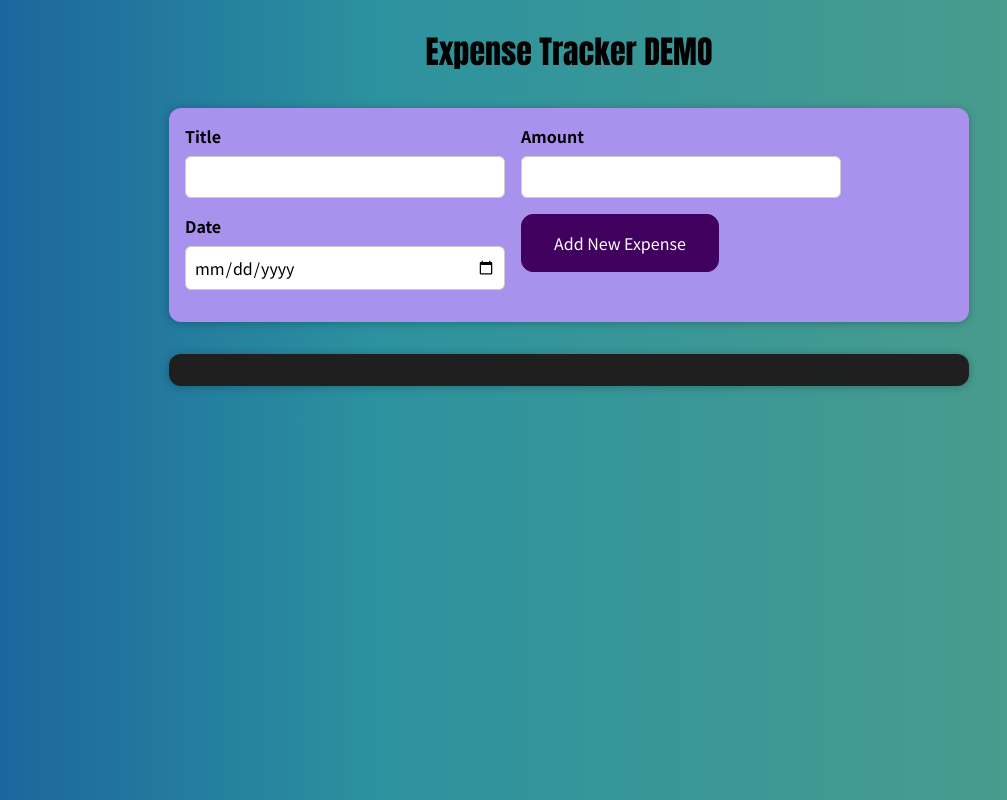
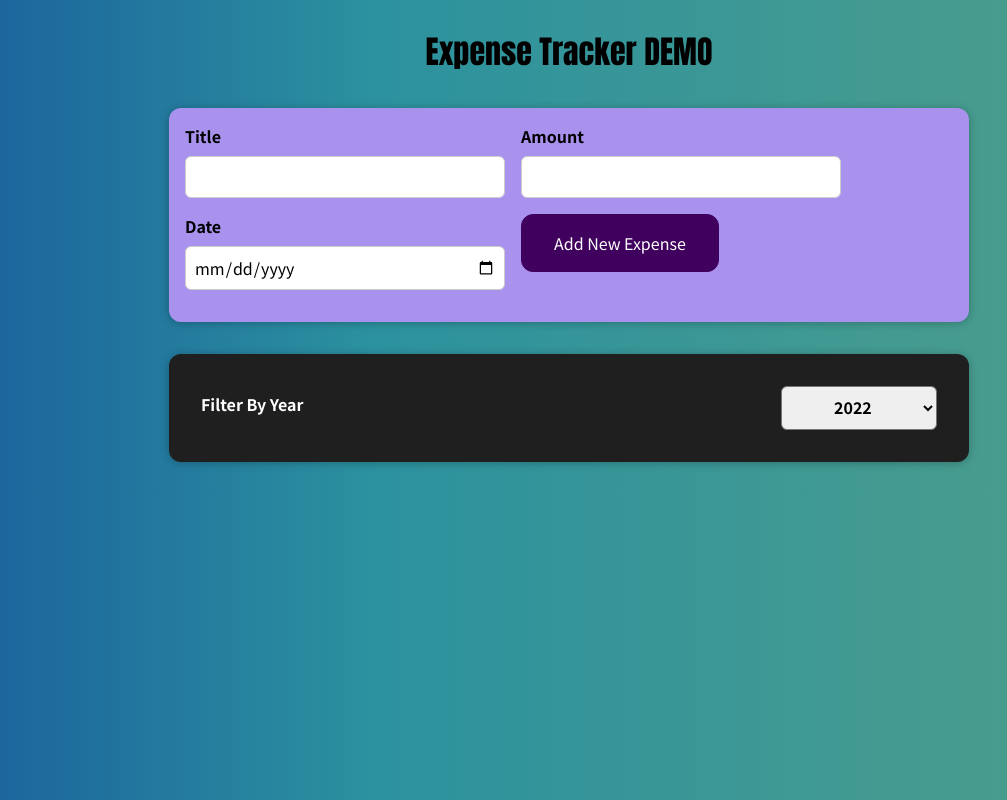
Before and after one commit to DiyanPv/React-Demos, a React (Create React App) app in the folder my-app/: page / in a window 1280 px wide. Shown: the whole page, without its empty margins (71-1078 px from the left). Built offline with nearby package versions, Linux system fonts and the light colour scheme.

Commit message:
Dynamic adding to list

```diff
--- a/my-app/src/App.js
+++ b/my-app/src/App.js
@@ -1,19 +1,24 @@
+import { useState } from "react";
 import DemoExpense from "./components/Expenses/DemoExpense";
 import NewExpense from "./components/NewExpenseInput/NewExpense";
+const Expenses = [];
 function App() {
+  const [expenses, setExpenses] = useState(Expenses);
+
   const addExpenseHandler = (expense) => {
-    expenses.push({
+    let newobj = {
       title: expense.title,
       price: expense.amount,
       date: new Date(expense.date),
-    });
-    console.log(expenses);
+      id: "0000" + Math.random() + Math.random(),
+    };
+    setExpenses([newobj, ...expenses]);
   };
-  const expenses = [];
 
   return (
     <div>
       <h2 className="title-document">Expense Tracker DEMO</h2>
+
       <NewExpense onReceiveItem={addExpenseHandler} />
       <DemoExpense items={expenses} />
     </div>
--- a/my-app/src/components/Expenses/DemoExpense.js
+++ b/my-app/src/components/Expenses/DemoExpense.js
@@ -1,11 +1,24 @@
 import "./DemoExpense.css";
+import ExpenseFilter from "../Filter/ExpenseFilter";
+import ExpenseItem from "./ExpenseItem";
+import { useState } from "react";
+function DemoExpense(props) {
+  const [year, setYear] = useState(`2022`);
+  const filteredArr = props.items.filter(
+    (el) => (el.date.getFullYear()) === Number(year)
+  );
 
-import ExpenseItem from "./ExpenseItem";
-function DemoExpense(props) {
+
   return (
     <div className="expenses">
-      {props.items.map((el) => (
-        <div>{ExpenseItem(el)}</div>
+      <ExpenseFilter selected={year} />
+      {filteredArr.map((el) => (
+        <ExpenseItem
+          key={el.id}
+          title={el.title}
+          date={el.date}
+          price={el.price}
+        ></ExpenseItem>
       ))}
     </div>
   );
--- a/my-app/src/components/Expenses/ExpenseItem.js
+++ b/my-app/src/components/Expenses/ExpenseItem.js
@@ -1,23 +1,28 @@
 import "./ExpenseItem.css";
 import "./ExpenseDate";
 import ExpenseDate from "./ExpenseDate";
-import React, { useState } from "react";
+import React from "react";
 
+const curday = (sp) => {
+  let today = new Date();
+  var dd = today.getDate();
+  var mm = today.getMonth() + 1; //As January is 0.
+  var yyyy = today.getFullYear();
+
+  if (dd < 10) dd = "0" + dd;
+  if (mm < 10) mm = "0" + mm;
+  return mm + sp + dd + sp + yyyy;
+};
 function ExpenseItem(props) {
-
-  const [title, setTitle] = useState(props.title);
-  const changeTitle = () => {
-    const newTitle = `New Title Static`;
-    setTitle(newTitle);
-  };
   return (
-    <div className="expense-item">
-      <ExpenseDate date={props.date} />
-      <div className="expense-item__description">
-        <h2>{title}</h2>
-        <div className="expense-item__price">${props.price}</div>
+    <div>
+      <div className="expense-item">
+        <ExpenseDate value={curday(`-`)} date={props.date} />
+        <div className="expense-item__description">
+          <h2>{props.title}</h2>
+          <div className="expense-item__price">{props.price}лв.</div>
+        </div>
       </div>
-      <button onClick={changeTitle}>Change Title</button>
     </div>
   );
 }
--- /dev/null
+++ b/my-app/src/components/Filter/ExpenseFilter.css
@@ -0,0 +1,24 @@
+.expenses-filter {
+  color: white;
+  padding: 0 1rem;
+}
+
+.expenses-filter__control {
+  display: flex;
+  width: 100%;
+  align-items: center;
+  justify-content: space-between;
+  margin: 1rem 0;
+}
+
+.expenses-filter label {
+  font-weight: bold;
+  margin-bottom: 0.5rem;
+}
+
+.expenses-filter select {
+  font: inherit;
+  padding: 0.5rem 3rem;
+  font-weight: bold;
+  border-radius: 6px;
+}
--- /dev/null
+++ b/my-app/src/components/Filter/ExpenseFilter.js
@@ -0,0 +1,23 @@
+import "./ExpenseFilter.css";
+import { useState } from "react";
+const ExpenseFilter = (props) => {
+  const [year, setYear] = useState(`2022`);
+  const dropDownChangeHandler = (event) => {
+    const yearvar = event.target.value;
+    setYear(yearvar);
+  };
+  return (
+    <div className="expenses-filter">
+      <div className="expenses-filter__control">
+        <label>Filter By Year</label>
+        <select value={year} onChange={dropDownChangeHandler}>
+          <option value="2022">2022</option>
+          <option value="2021">2021</option>
+          <option value="2020">2020</option>
+          <option value="2019">2019</option>
+        </select>
+      </div>
+    </div>
+  );
+};
+export default ExpenseFilter;
--- a/my-app/src/components/NewExpenseInput/ExpenseForm.js
+++ b/my-app/src/components/NewExpenseInput/ExpenseForm.js
@@ -1,34 +1,35 @@
 import "./ExpenseForm.css";
 import { useState } from "react";
-import App from "../../App";
+
+let expenseData;
 const ExpenseForm = (props) => {
-  const [enteredTitle, setEnteredTitle] = useState(``);
-  const [enteredAmount, setEnteredAmount] = useState(``);
-  const [enteredDate, setEnteredDate] = useState(``);
+  const [title, setTitle] = useState(``);
+  const [amount, setAmount] = useState(``);
+  const [date, setDate] = useState(``);
   const titleChangeHandler = (e) => {
-    setEnteredTitle(e.target.value);
+    setTitle(e.target.value);
   };
   const amountChangeHandler = (e) => {
-    setEnteredAmount(e.target.value);
+    setAmount(e.target.value);
   };
   const dateChangeHandler = (e) => {
-    setEnteredDate(e.target.value);
+    setDate(e.target.value);
   };
   const submitHandler = (e) => {
     e.preventDefault();
-    const expenseData = {
-      title: enteredTitle,
-      amount: enteredAmount,
-      date: new Date(enteredDate),
+    expenseData = {
+      title: title,
+      amount: amount,
+      date: new Date(date),
     };
     if (
       expenseData.title !== "" &&
       expenseData.amount !== "" &&
       expenseData.date !== ""
     ) {
-      setEnteredTitle(``);
-      setEnteredAmount(``);
-      setEnteredDate(``);
+      setTitle(``);
+      setAmount(``);
+      setDate(``);
 
       props.onSaveData(expenseData);
     }
@@ -38,7 +39,11 @@ const ExpenseForm = (props) => {
       <div className="new-expense__controls">
         <div className="new-expense__control">
           <label>Title</label>
-          <input type="text" onChange={titleChangeHandler}></input>
+          <input
+            type="text"
+            value={title}
+            onChange={titleChangeHandler}
+          ></input>
         </div>
         <div className="new-expense__control">
           <label>Amount</label>
@@ -47,6 +52,7 @@ const ExpenseForm = (props) => {
             min="0.01"
             step="0.01"
             onChange={amountChangeHandler}
+            value={amount}
           ></input>
         </div>
         <div className="new-expense__control">
@@ -56,6 +62,7 @@ const ExpenseForm = (props) => {
             min="2018-01-01"
             step="2024-12-31"
             onChange={dateChangeHandler}
+            value={date}
           ></input>
         </div>
         <div>
```
Also changed, not shown: 1 other file (tests, documents, lock files or other folders).
